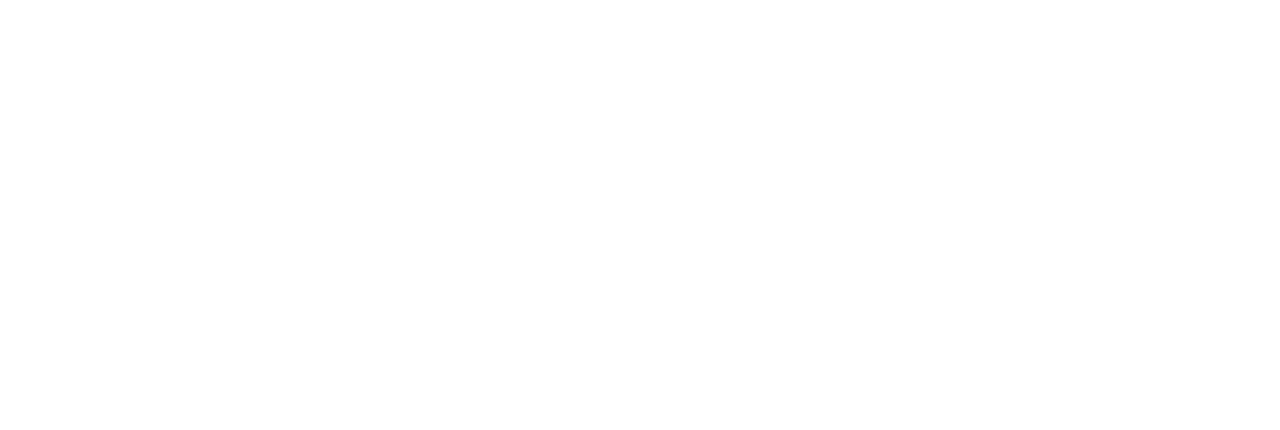
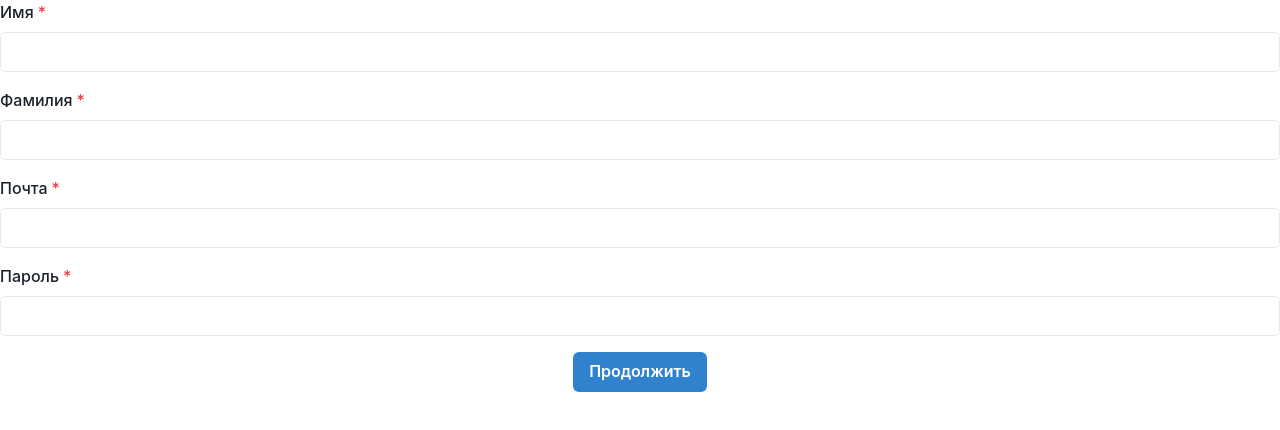
Before and after one commit to joldosh202/hackathon_front, a React (Create React App) app: page /registration in a window 1280 px wide. Before the commit this address had no page. Shown: the top 430 px of the page. Built offline with nearby package versions, Linux system fonts and the light colour scheme.

Commit message:
create function Registration without design

```diff
--- a/src/MainRoutes.js
+++ b/src/MainRoutes.js
@@ -1,11 +1,13 @@
 import React from 'react';
 import { Route, Routes } from 'react-router-dom';
 import Home from './components/Home';
+import Registration from './components/Registration';
 
 const MainRoutes = () => {
   return (
     <Routes>
       <Route path="/" element={<Home />} />
+      <Route path="/registration" element={<Registration />} />
     </Routes>
   );
 };
--- /dev/null
+++ b/src/components/Registration.jsx
@@ -0,0 +1,90 @@
+import React, { useState } from 'react';
+import axios from 'axios';
+import {
+    FormControl,
+    FormLabel,
+    Input,
+    Button,
+    VStack,
+    useToast,
+  } from '@chakra-ui/react';
+
+export default function Registration() {
+  const [firstName, setFirstName] = useState('');
+  const [lastName, setLastName] = useState('');
+  const [email, setEmail] = useState('');
+  const [password, setPassword] = useState('');
+  const toast = useToast();
+
+  const handleSubmit = async (event) => {
+    event.preventDefault();
+    const data = { firstName, lastName, email, password };
+    try {
+      const response = await axios.post('/api/register', data, {
+        headers: {
+          'Content-Type': 'application/json',
+        },
+      });
+      toast({
+        title: 'Регистрация прошла успешно!',
+        status: 'success',
+        duration: 5000,
+        isClosable: true,
+      });
+      // Добавьте здесь логику для обработки ответа от сервера, если это необходимо
+    } catch (error) {
+      toast({
+        title: 'Произошла ошибка при регистрации',
+        status: 'error',
+        duration: 5000,
+        isClosable: true,
+      });
+    }
+  };
+
+  return (
+    <form onSubmit={handleSubmit}>
+      <VStack spacing={4}>
+        <FormControl id="firstName" isRequired>
+          <FormLabel>Имя</FormLabel>
+          <Input
+            type="text"
+            value={firstName}
+            onChange={event => setFirstName(event.target.value)}
+          />
+        </FormControl>
+
+        <FormControl id="lastName" isRequired>
+          <FormLabel>Фамилия</FormLabel>
+          <Input
+            type="text"
+            value={lastName}
+            onChange={event => setLastName(event.target.value)}
+          />
+        </FormControl>
+
+        <FormControl id="email" isRequired>
+          <FormLabel>Почта</FormLabel>
+          <Input
+            type="email"
+            value={email}
+            onChange={event => setEmail(event.target.value)}
+          />
+        </FormControl>
+
+        <FormControl id="password" isRequired>
+          <FormLabel>Пароль</FormLabel>
+          <Input
+            type="password"
+            value={password}
+            onChange={event => setPassword(event.target.value)}
+          />
+        </FormControl>
+
+        <Button colorScheme="blue" type="submit">
+          Продолжить
+        </Button>
+      </VStack>
+    </form>
+  );
+}
```
